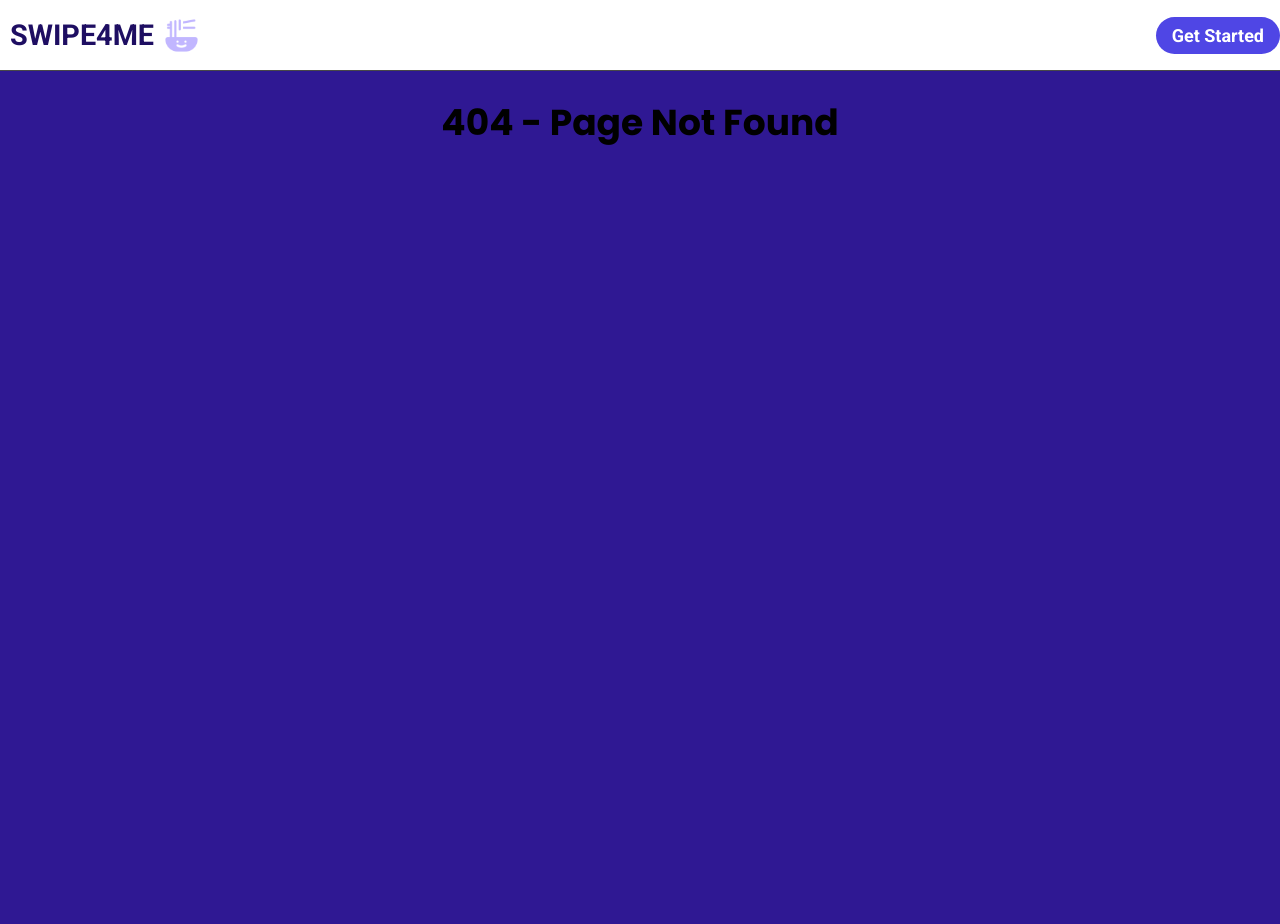
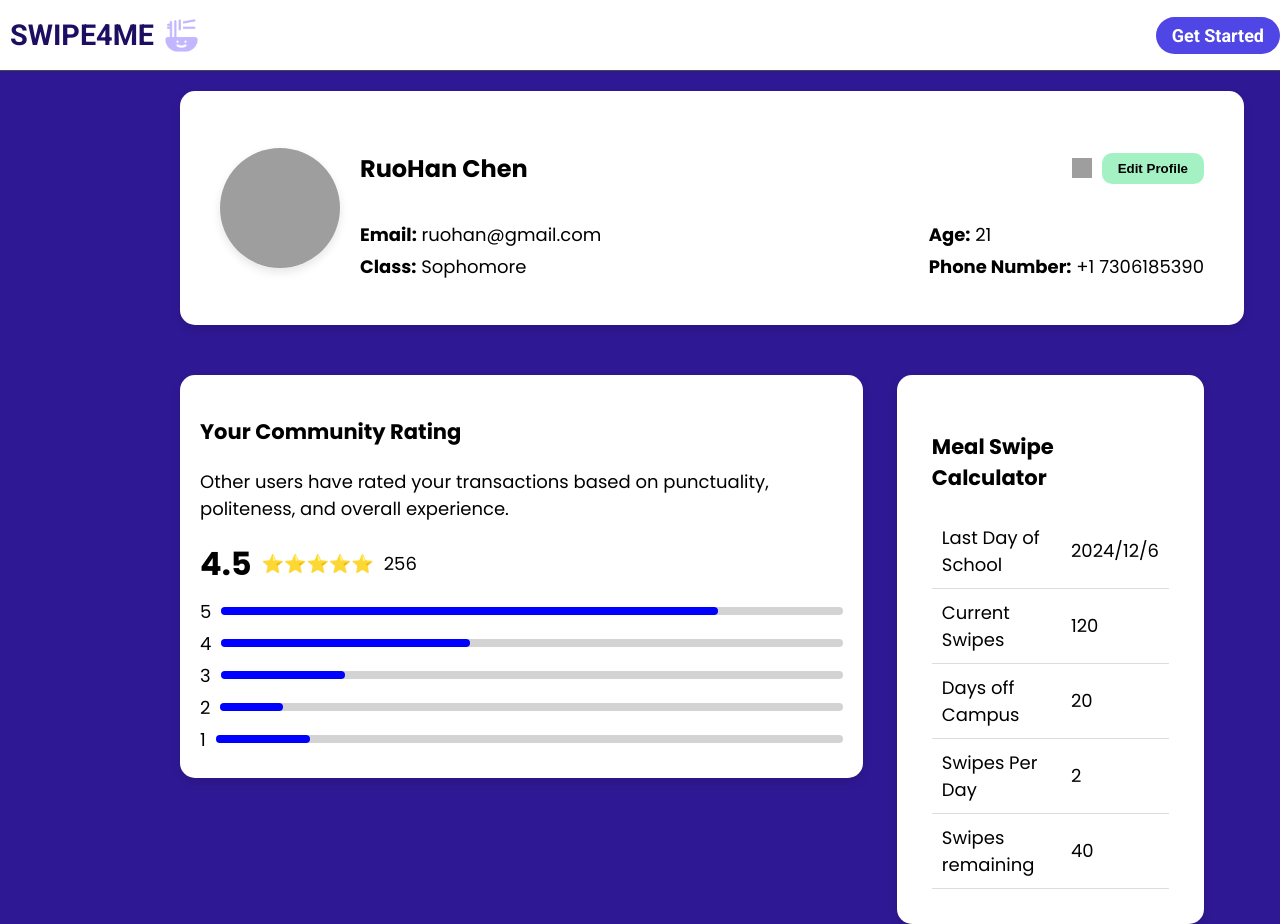
Before and after one commit to RuoHan-Chen/SwipeForMe, a React (Vite) app in the folder Swipe4MeFrontend/: page /dashboard in a window 1280 px wide. Before the commit this address had no page. Before the commit the page ends 800 px from the top, so only its background shows below. Built offline with nearby package versions, Linux system fonts and the light colour scheme; grey boxes are pictures that could not be loaded.

Commit message:
rename profile to dashboard

```diff
--- a/Swipe4MeFrontend/src/App.tsx
+++ b/Swipe4MeFrontend/src/App.tsx
@@ -5,7 +5,7 @@ import { BrowserRouter as Router, Route, Routes } from "react-router-dom";
 import Navbar from "./components/navbar";
 import Home from "./pages/home";
 import Login from "./pages/login";
-import Profile from "./pages/profile";
+import Dashboard from "./pages/dashboard";
 import GetSwipes from "./pages/getSwipes";
 import TradeSwipes from "./pages/tradeSwipes";
 import TransactionHistory from "./pages/transactionHistory.tsx";
@@ -32,7 +32,7 @@ function App() {
           <Routes>
             <Route path="/" element={<Home />} />
             <Route path="/login" element={<Login />} />
-            <Route path="/profile" element={<Profile />} />
+            <Route path="/dashboard" element={<Dashboard />} />
             <Route path="/getSwipes" element={<GetSwipes />} />
             <Route path="/donateSwipes" element={<TradeSwipes />} />
             <Route path="/transaction" element={<TransactionHistory />} />
--- a/Swipe4MeFrontend/src/components/navbar.tsx
+++ b/Swipe4MeFrontend/src/components/navbar.tsx
@@ -64,8 +64,8 @@ const Navbar: React.FC = () => {
 
               {dropdownOpen && (
                 <div className="dropdown-menu">
-                  <Link to="/account" className="dropdown-button">
-                    Account
+                  <Link to="/dashboard" className="dropdown-button">
+                    Dashboard
                   </Link>
                   <button className="dropdown-button" onClick={handleLogout}>
                     Logout
--- a/Swipe4MeFrontend/src/pages/profile.tsx
+++ b/Swipe4MeFrontend/src/pages/dashboard.tsx
@@ -7,7 +7,7 @@ import ProfileHeader from "../components/profileHeader";
 import Rating from "../components/rating";
 import MealSwipeCalculator from "../components/mealSwipeCalculator";
 
-const Profile: React.FC = () => {
+const Dashboard: React.FC = () => {
   return (
     <div className="profile-container">
       <ProfileHeader />
@@ -24,4 +24,4 @@ const Profile: React.FC = () => {
   );
 };
 
-export default Profile;
+export default Dashboard;
--- a/Swipe4MeFrontend/src/pages/login.tsx
+++ b/Swipe4MeFrontend/src/pages/login.tsx
@@ -91,7 +91,7 @@ const Login: React.FC = () => {
       );
       login(loginResponse.token, loginResponse.userId);
       getCurrentUser();
-      navigate("/profile");
+      navigate("/dashboard");
     }
   };
 
```
